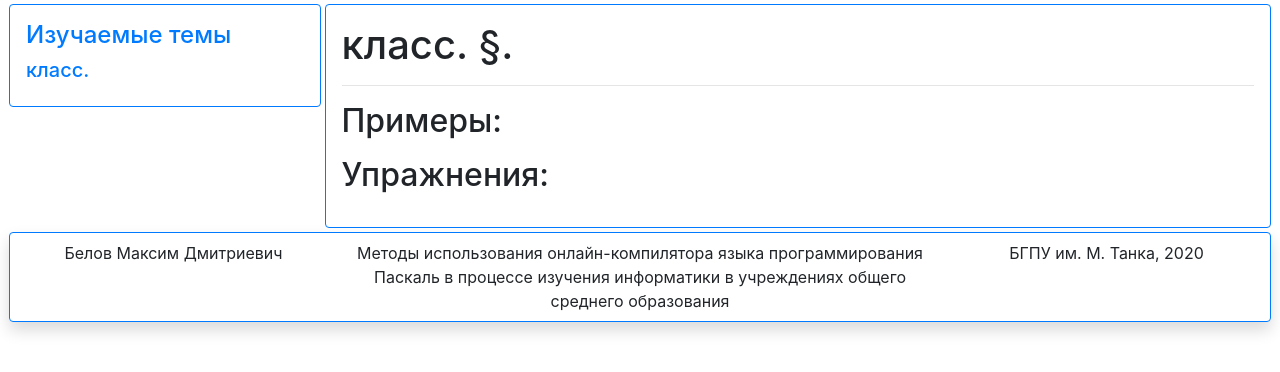
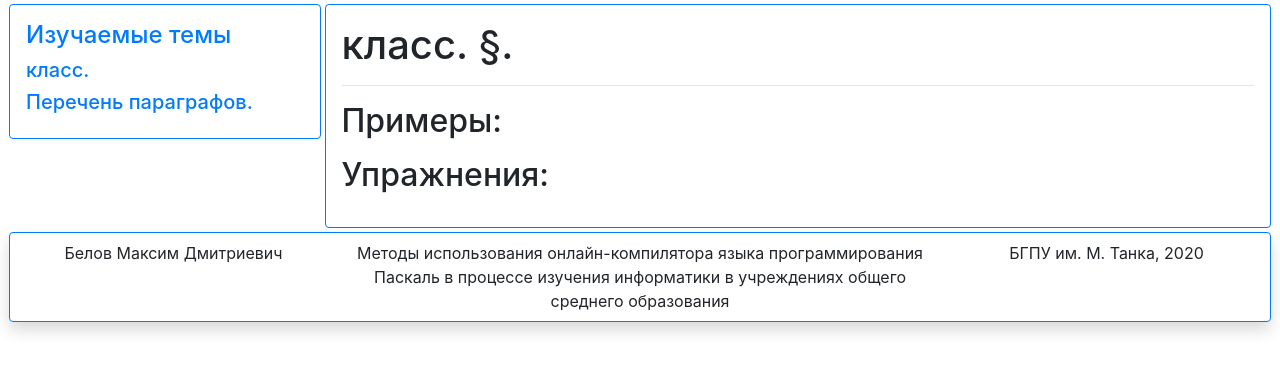
Before and after one commit to belovmd/edu-server, a Django app: template test_compiler/templates/all_tasks.html in a window 1280 px wide. Shown: the part 56-428 px from the top of the page. Run offline with Django 3.2, Linux system fonts and the light colour scheme; the template is opened without the code that fills it, so the values that code supplies are empty; some libraries are stand-ins or nearby versions.

Commit message:
Fix button issue

```diff
--- a/test_compiler/templates/all_tasks.html
+++ b/test_compiler/templates/all_tasks.html
@@ -26,6 +26,7 @@
 {% block menu %}
     <H4><a href="{% url "school_tasks" %}">Изучаемые темы</a></H4>
     <H5><a href="{% url "all_paragraphs" paragraph.class_id %}">{{ paragraph.class_id }} класс.</a></H5>
+    <H5><a href="{% url "all_paragraphs" paragraph.class_id %}">Перечень параграфов.</a></H5>
     {% for cur_paragraph in paragraphs %}
         {% if cur_paragraph == paragraph %}
             <a class="nav-link disabled" href="{% url "all_tasks" cur_paragraph.class_id cur_paragraph.paragraph_id %}">
```
